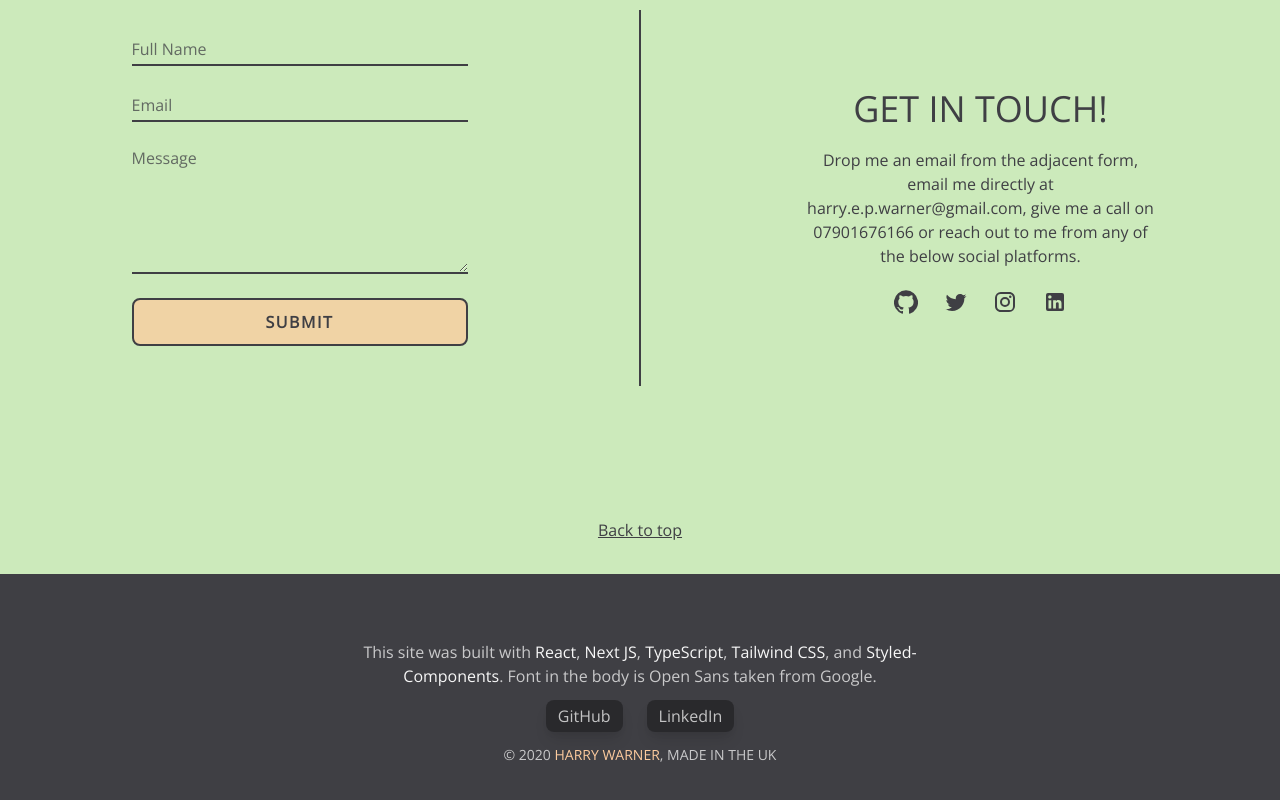
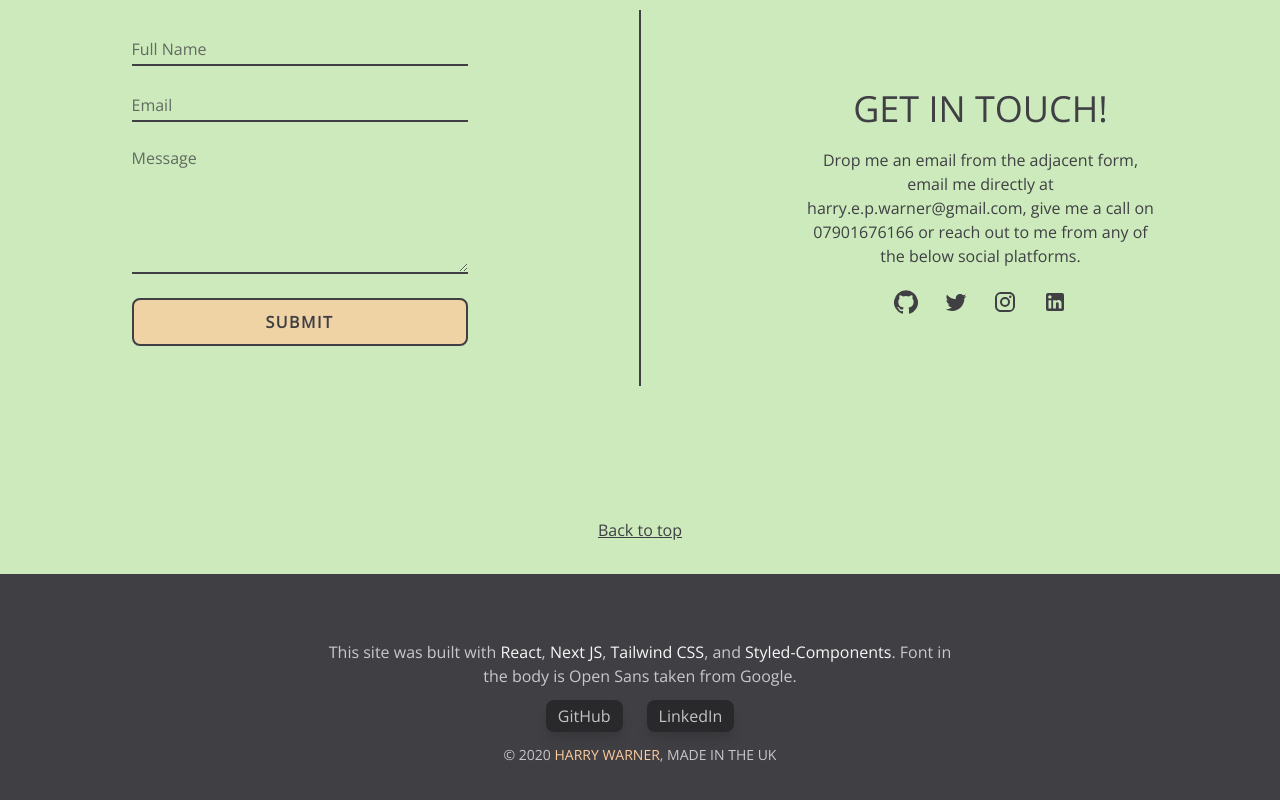
Before and after one commit to Harry-Warner/Portfolio, a Next.js app: page / in a window 1280 px wide. Shown: the part 3718-4518 px from the top of the page. Built offline with nearby package versions, Linux system fonts and the light colour scheme.

Commit message:
footer edit

```diff
--- a/components/footer.js
+++ b/components/footer.js
@@ -6,7 +6,6 @@ const Footer = () => {
       <h3 className="text-base w-11/12 md:w-1/2">
         This site was built with <span className="text-cream">React</span>,{" "}
         <span className="text-cream">Next JS</span>,{" "}
-        <span className="text-cream">TypeScript</span>,{" "}
         <span className="text-cream">Tailwind CSS</span>, and
         <span className="text-cream"> Styled-Components</span>. Font in the body
         is Open Sans taken from Google.
```
